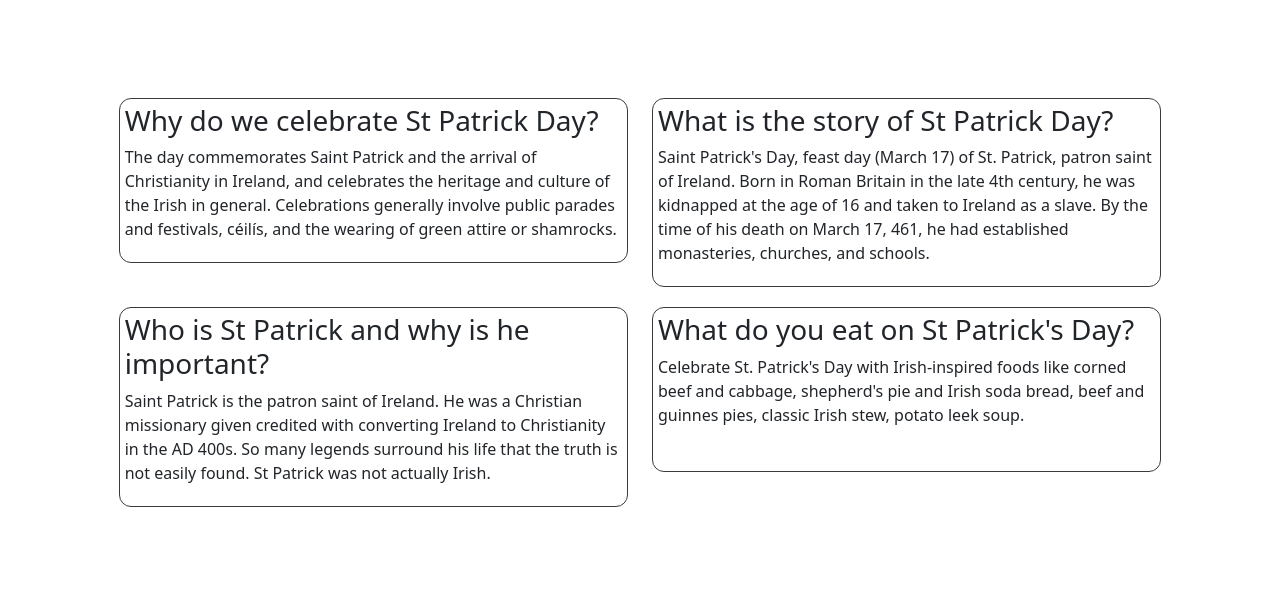
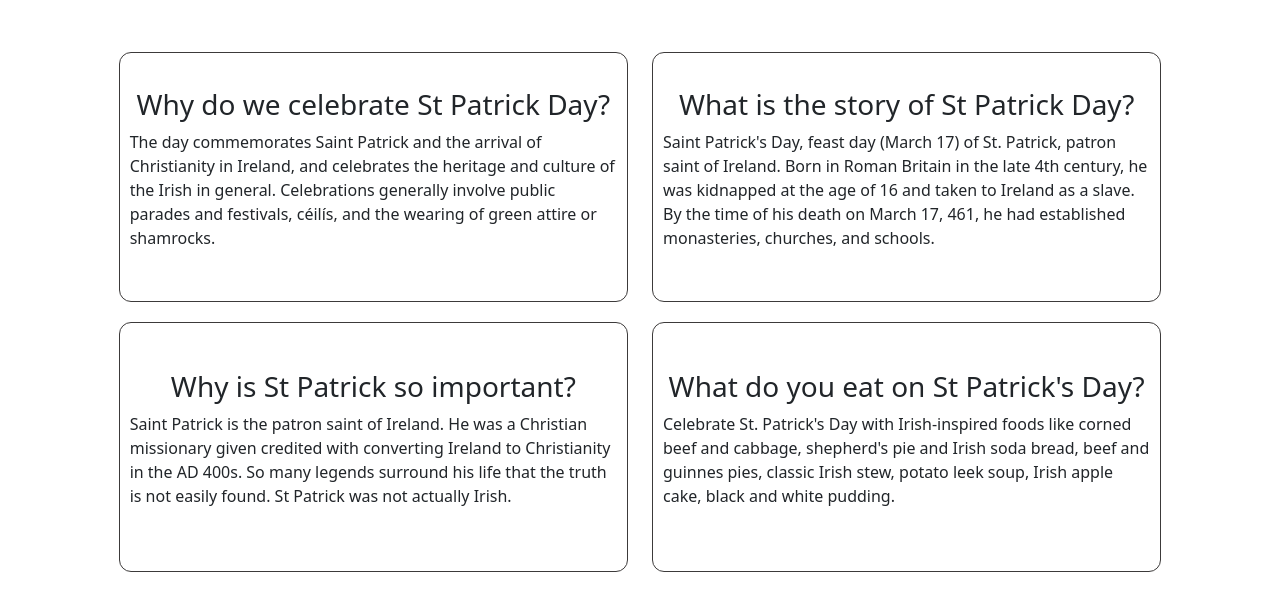
Before and after one commit to michaeldijk/team14Hackathon, a plain HTML site: page index.html in a window 1280 px wide. Shown: the part 156-766 px from the top of the page. Drawn offline with nearby package versions, Linux system fonts and the light colour scheme.

Commit message:
Sligtly change text content and align properly

```diff
--- a/assets/css/style.css
+++ b/assets/css/style.css
@@ -32,10 +32,11 @@
 .content-container {
     position: relative;
     width: 100%;
-    min-height: 600px;
+    min-height: 60vh;
     display: flex;
     justify-content: center;
     align-items: center;
+    padding-top: 40px;
 }
 
 .content-row {
@@ -46,6 +47,10 @@
     border: 1px solid #3c3a3a;
     border-radius: 12px;
     margin: 10px 0;
-    min-height: 165px;
-    padding: 5px;
+    min-height: 250px;
+    padding: 0 10px;
+    display: flex;
+    justify-content: center;
+    align-items: center;
+    flex-direction: column;
 }
--- a/index.html
+++ b/index.html
@@ -59,7 +59,7 @@
                 <div class="col-12 col-md-12 col-lg-5">
                     <div class="content-box">
                         <div class="title">
-                            <h3>Who is St Patrick and why is he important?</h3>
+                            <h3>Why is St Patrick so important?</h3>
                         </div>
                         <div class="text">
                             <p>Saint Patrick is the patron saint of Ireland. He was a Christian missionary given
@@ -80,7 +80,7 @@
                         <div class="text">
                             <p>Celebrate St. Patrick's Day with Irish-inspired foods like corned beef and cabbage,
                                 shepherd's pie and Irish soda bread, beef and guinnes pies, classic Irish stew,
-                                potato leek soup.</p>
+                                potato leek soup, Irish apple cake, black and white pudding.</p>
                         </div>
                     </div>
                 </div>
```
